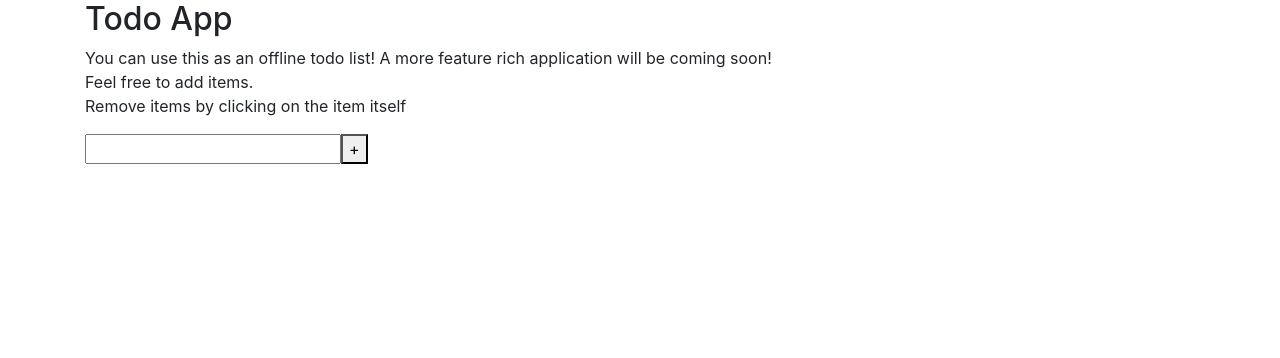
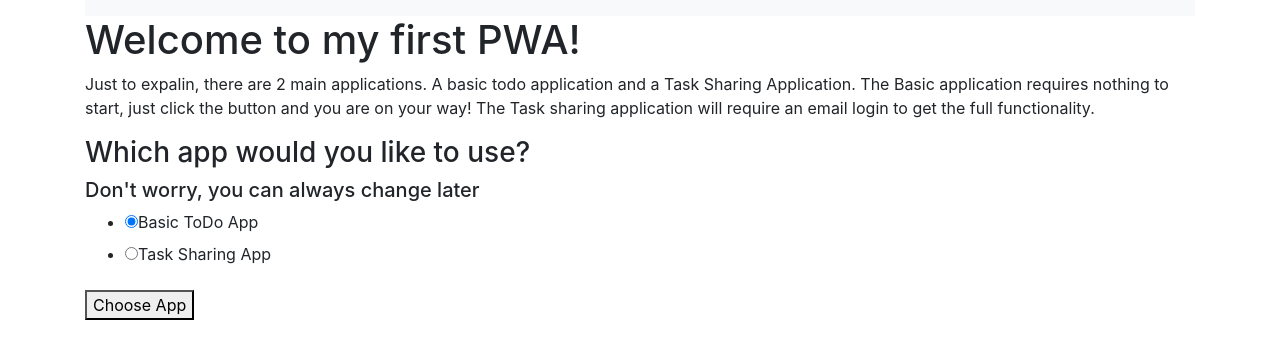
Before and after one commit to NathanWang2/TodoReactExpress, a React (Create React App) app in the folder fe/: page / in a window 1280 px wide. Shown: the top 358 px of the page. Built offline with nearby package versions, Linux system fonts and the light colour scheme.

Commit message:
Moved the nav bar to it's own component. I also added a new page for users to select what type of application they would like to start using. The wording will need to change but I am now keeping their selection in the indexed db.

```diff
--- a/fe/src/App.js
+++ b/fe/src/App.js
@@ -2,36 +2,22 @@ import React from "react";
 import "bootstrap/dist/css/bootstrap.min.css";
 import { BrowserRouter as Router, Route, Link, Switch } from "react-router-dom";
 
-import TodoList from "./components/todos-list.component.js";
+import TodoList from "./components/basicTodoApp/todos-list.component.js";
 import EditTodo from "./components/edit-todo.component";
 import CreateTodo from "./components/create-todo.component";
+import NavBar from "./components/nav/nav-bar.component.js";
+import AppSwitch from "./components/appSwitch/app-switch.component.js";
 
 function App() {
 	return (
 		<Router>
 			<div className="container">
-				{/* <nav className="navbar navbar-expand-lg navbar-light bg-light">
-					<Link to="/" className="navbar-brand">
-						Todo App
-					</Link>
-					<div className="collpase navbar-collapse">
-						<ul className="navbar-nav mr-auto">
-							<li className="navbar-item">
-								<Link to="/" className="nav-link">
-									Todos
-								</Link>
-							</li>
-							<li className="navbar-item">
-								<Link to="/create" className="nav-link">
-									Create Todo
-								</Link>
-							</li>
-						</ul>
-					</div>
-				</nav>*/}
-				<h2>Todo App</h2>
+				<NavBar />
 				<Switch>
 					<Route path="/" exact>
+						<AppSwitch />
+					</Route>
+					<Route path="/basic" exact>
 						<TodoList />
 					</Route>
 					<Route path="/edit/:id">
--- /dev/null
+++ b/fe/src/components/appSwitch/app-switch.component.js
@@ -0,0 +1,119 @@
+import React, { Component } from "react";
+import { set, get } from "idb-keyval";
+import { Redirect, Link } from "react-router-dom";
+
+const DB_NAME = "isModernApp";
+
+const checkPreselect = async () => {
+	const selection = await get(DB_NAME);
+
+	console.debug("This is the selection: ", selection);
+	if (typeof selection !== "undefined") {
+		console.debug("Redirect to: ", selection);
+		return selection;
+	}
+	return null;
+};
+/**
+ * I'm thinking here I ask which app the user would like to use.
+ * Save the choice in the indexedDB.
+ *
+ * Also have choices for them to switch even after they've selected.
+ */
+export default class AppSwitch extends Component {
+	constructor() {
+		super();
+
+		this.state = {
+			isModernApp: false,
+			redirect: false,
+			location: "",
+		};
+
+		this.onRadioChange = this.onRadioChange.bind(this);
+		this.onSubmit = this.onSubmit.bind(this);
+	}
+
+	componentDidMount() {
+		checkPreselect().then((selection) => {
+			if (selection) {
+				this.setState({ redirect: true, location: selection });
+			}
+		});
+	}
+
+	onRadioChange = (e) => {
+		let res = false;
+
+		if (e.target.value === "true") {
+			res = true;
+		}
+		this.setState({
+			isModernApp: res,
+		});
+	};
+
+	onSubmit = (e) => {
+		e.preventDefault();
+		const res = this.state.isModernApp;
+
+		this.setState({ redirect: true });
+		if (res) {
+			// New app
+			set(DB_NAME, "/create");
+			this.setState({ location: "/create" });
+		} else {
+			// Basic app
+			set(DB_NAME, "/basic");
+			this.setState({ location: "/basic" });
+		}
+	};
+
+	render() {
+		if (this.state.redirect) {
+			return <Redirect to={this.state.location} />;
+		}
+		return (
+			<div>
+				<h1>Welcome to my first PWA!</h1>
+				<p>
+					Just to expalin, there are 2 main applications. A basic todo
+					application and a Task Sharing Application. The Basic
+					application requires nothing to start, just click the button
+					and you are on your way! The Task sharing application will
+					require an email login to get the full functionality.
+				</p>
+				<h3>Which app would you like to use?</h3>
+				<h5>Don't worry, you can always change later</h5>
+				<form onSubmit={this.onSubmit}>
+					<ul>
+						<li>
+							<label>
+								<input
+									type="radio"
+									value="false"
+									checked={this.state.isModernApp === false}
+									onChange={this.onRadioChange}
+								/>
+								<span>Basic ToDo App</span>
+							</label>
+						</li>
+
+						<li>
+							<label>
+								<input
+									type="radio"
+									value="true"
+									checked={this.state.isModernApp === true}
+									onChange={this.onRadioChange}
+								/>
+								<span>Task Sharing App</span>
+							</label>
+						</li>
+					</ul>
+					<button type="submit">Choose App</button>
+				</form>
+			</div>
+		);
+	}
+}
--- a/fe/src/components/todos-list.component.js
+++ b/fe/src/components/basicTodoApp/todos-list.component.js
@@ -1,9 +1,9 @@
 import React, { Component } from "react";
 import { Link } from "react-router-dom";
 import axios from "axios";
-import { todoItem } from "../models/todo-item";
+import { todoItem } from "../../models/todo-item";
 import { set, get, del } from "idb-keyval";
-import CreateTodo from "./create-todo.component";
+import CreateTodo from "../create-todo.component";
 
 const Todo = (props) => (
 	<tr>
--- /dev/null
+++ b/fe/src/components/nav/nav-bar.component.js
@@ -0,0 +1,26 @@
+import React from "react";
+import { Link } from "react-router-dom";
+
+export default function NavBar() {
+	return (
+		<nav className="navbar navbar-expand-lg navbar-light bg-light">
+			{/* <Link to="/" className="navbar-brand">
+				Todo App
+			</Link>
+			<div className="collpase navbar-collapse">
+				<ul className="navbar-nav mr-auto">
+					<li className="navbar-item">
+						<Link to="/" className="nav-link">
+							Todos
+						</Link>
+					</li>
+					<li className="navbar-item">
+						<Link to="/create" className="nav-link">
+							Create Todo
+						</Link>
+					</li>
+				</ul>
+			</div> */}
+		</nav>
+	);
+}
```
